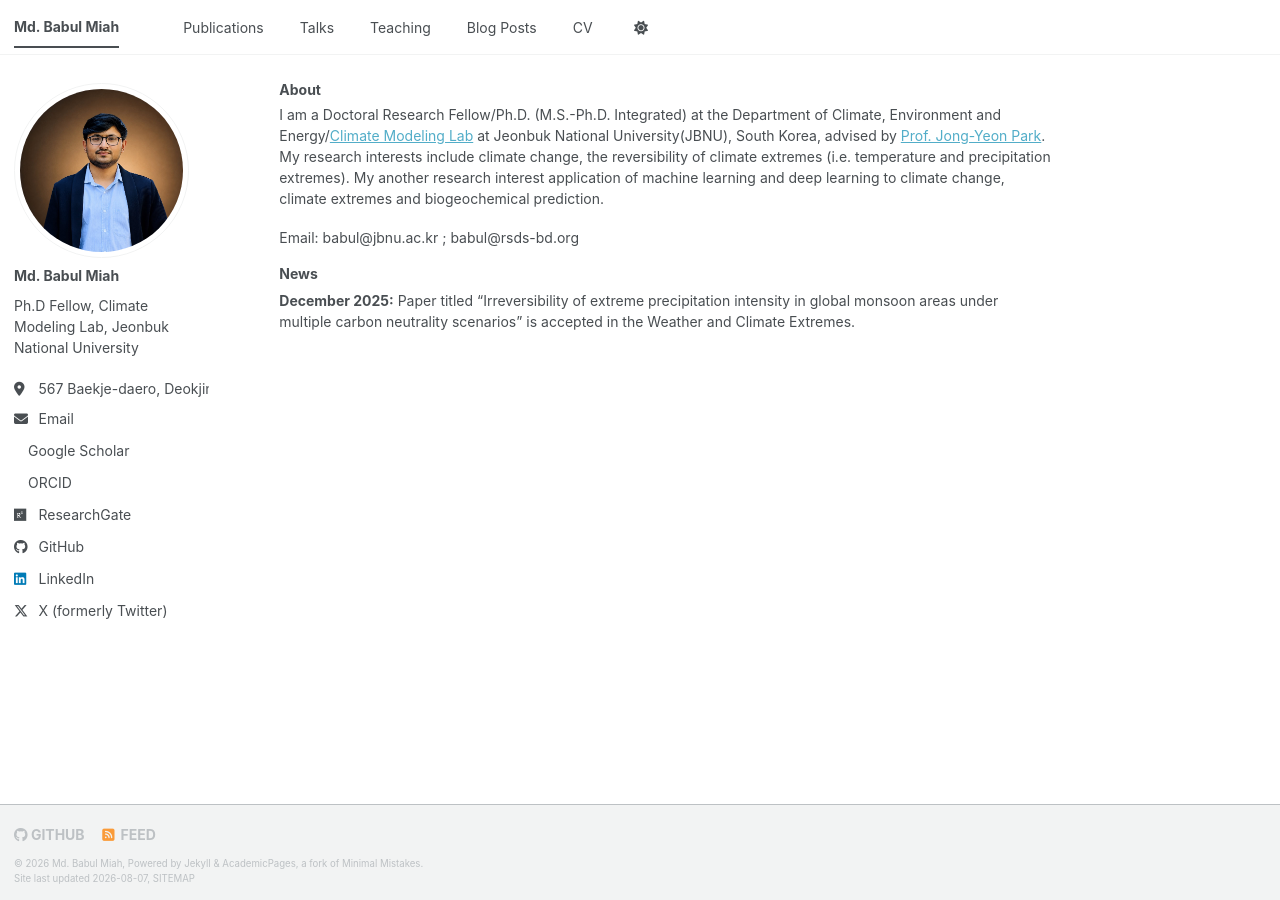
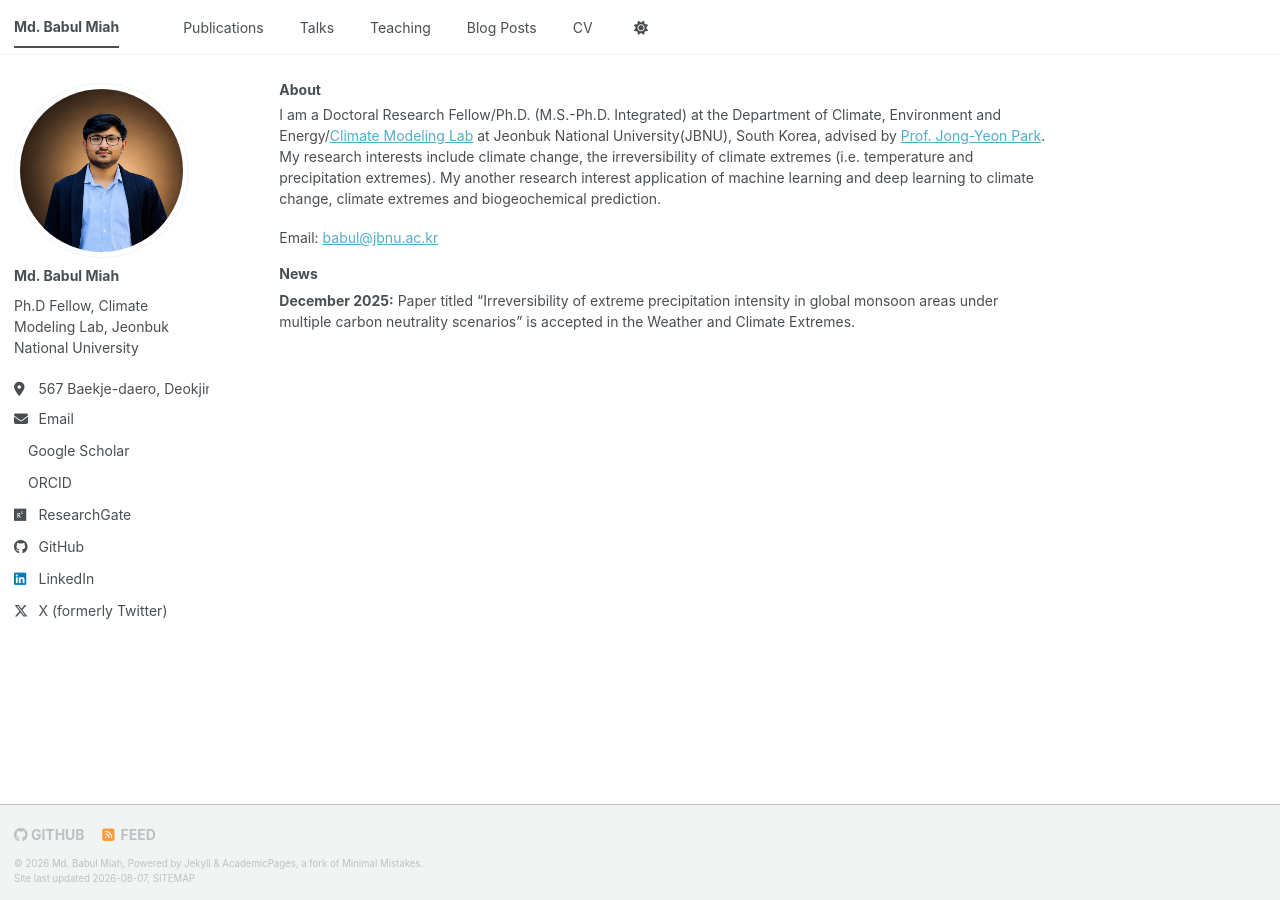
Before and after one commit to mbm-phd/mbm-phd.github.io, a Jekyll site: the page built from _pages/about.md, in a window 1280 px wide. Built offline with Jekyll 4.4.1, drawn with Linux system fonts in a browser that asks for light colours; a style sheet for code colours, icons or effects is not loaded.

Commit message:
Update about.md

```diff
--- a/_pages/about.md
+++ b/_pages/about.md
@@ -7,9 +7,9 @@
   - /about.html
 ---
 
-I am a Doctoral Research Fellow/Ph.D. (M.S.-Ph.D. Integrated) at the Department of Climate, Environment and Energy/[Climate Modeling Lab](https://cml.jbnu.ac.kr/cml/index..do) at Jeonbuk National University(JBNU), South Korea, advised by [Prof. Jong-Yeon Park](https://cml.jbnu.ac.kr/cml/11843/subview.do). My research interests include climate change, the reversibility of climate extremes (i.e. temperature and precipitation extremes). My another research interest application of machine learning and deep learning to climate change, climate extremes and biogeochemical prediction.
+I am a Doctoral Research Fellow/Ph.D. (M.S.-Ph.D. Integrated) at the Department of Climate, Environment and Energy/[Climate Modeling Lab](https://cml.jbnu.ac.kr/cml/index..do) at Jeonbuk National University(JBNU), South Korea, advised by [Prof. Jong-Yeon Park](https://cml.jbnu.ac.kr/cml/11843/subview.do). My research interests include climate change, the irreversibility of climate extremes (i.e. temperature and precipitation extremes). My another research interest application of machine learning and deep learning to climate change, climate extremes and biogeochemical prediction.
 
-Email: babul@jbnu.ac.kr ; babul@rsds-bd.org
+Email: [babul@jbnu.ac.kr](mailto:babul@jbnu.ac.kr)
 
 News
 ======
```
